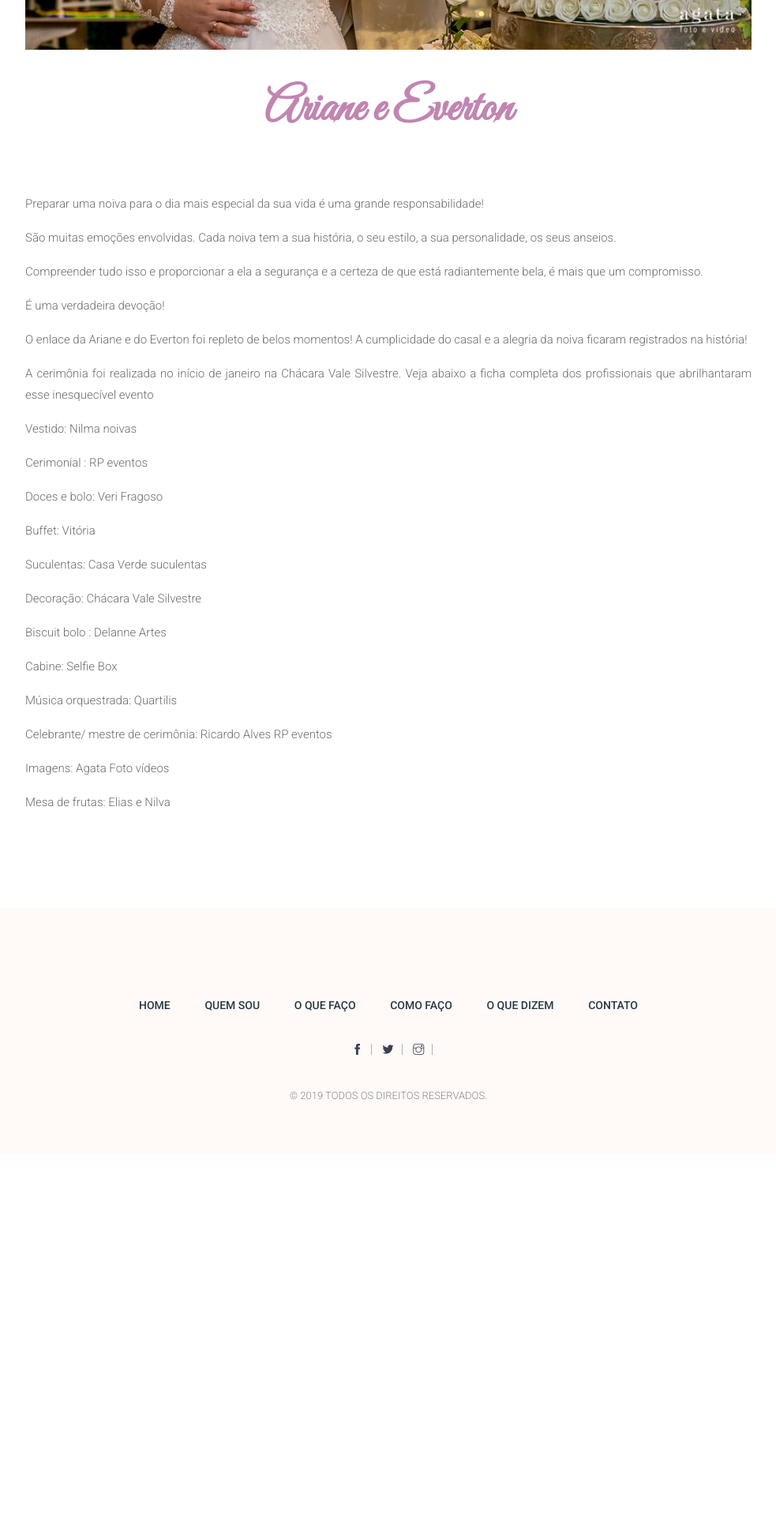
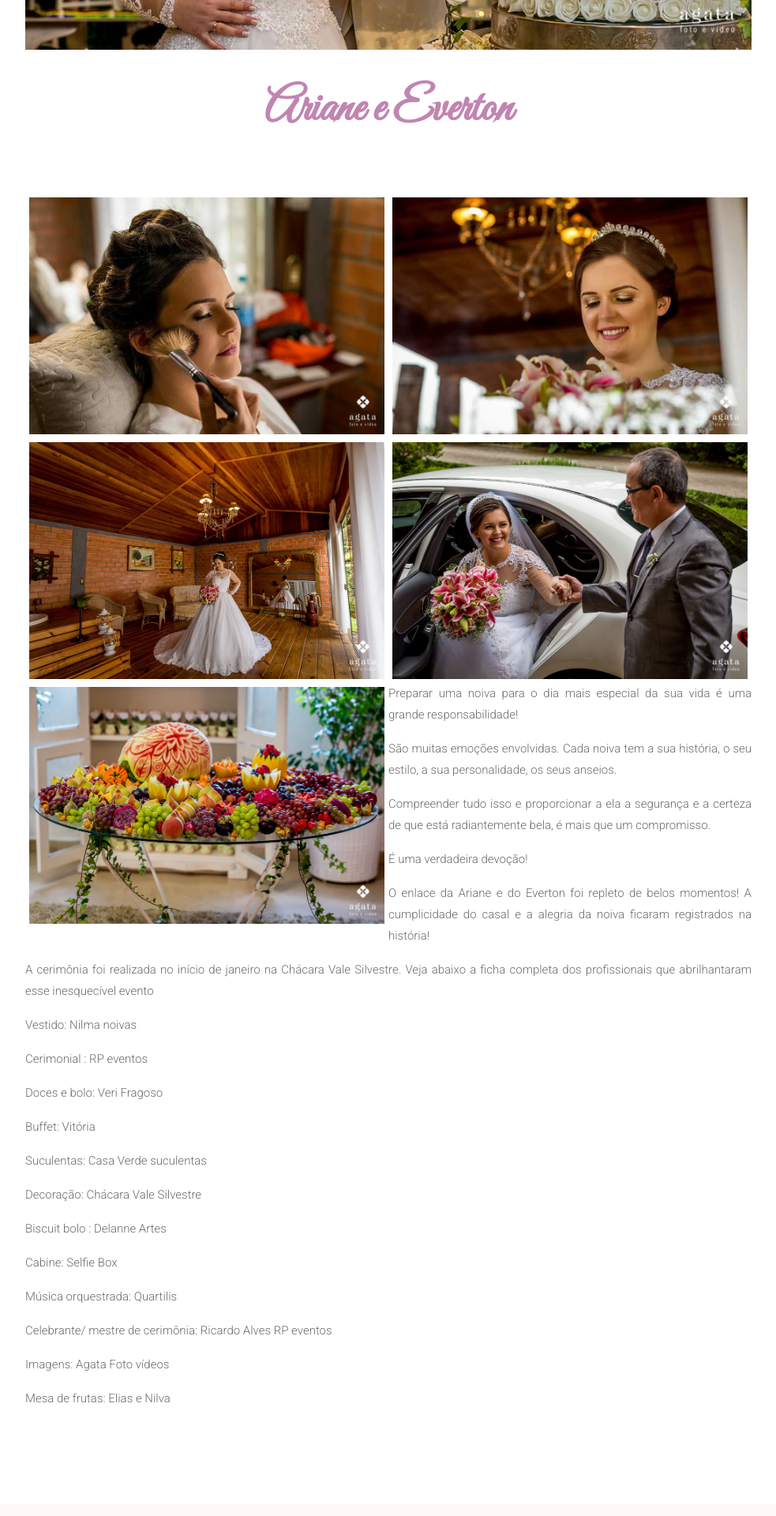
Before and after one commit to Uthopia-Digital/mr, a Jekyll site: the page built from _posts/2020-02-18-ariane-e-everton.md, in a window 1280 px wide. Shown: the part 681-2601 px from the top of the page at 79% size, without its empty margins (148-1131 px from the left). Built offline with Jekyll 4.4.1, drawn with Linux system fonts in a browser that asks for light colours; a script that is not in the unit is left out; before the commit the page ends 2142 px from its top, so only the background shows below that.

Commit message:
Update Post “2020-02-18-ariane-e-everton”

```diff
--- a/_posts/2020-02-18-ariane-e-everton.md
+++ b/_posts/2020-02-18-ariane-e-everton.md
@@ -3,6 +3,16 @@
 date: '2020-02-18 11:59am'
 miniature: /images/GIS_6857.jpg
 ---
+![](/images/AirBrush_20200206140546 (002).jpg)
+
+![](/images/AirBrush_20200206141355.jpg)
+
+![](/images/ELI_0609 (002).jpg)
+
+![](/images/ELI_0887 (002).jpg)
+
+![](/images/GIS_5941.jpg)
+
 Preparar uma noiva para o dia mais especial da sua vida é uma grande responsabilidade!
 
 São muitas emoções envolvidas. Cada noiva tem a sua história, o seu estilo, a sua personalidade, os seus anseios.
@@ -14,8 +24,6 @@
 O enlace da Ariane e do Everton foi repleto de belos momentos! A cumplicidade do casal e a alegria da noiva ficaram registrados na história!
 
 A cerimônia foi realizada no início de janeiro na Chácara Vale Silvestre. Veja abaixo a ficha completa dos profissionais que abrilhantaram esse inesquecível evento
-
-
 
 Vestido: Nilma noivas
 
```
